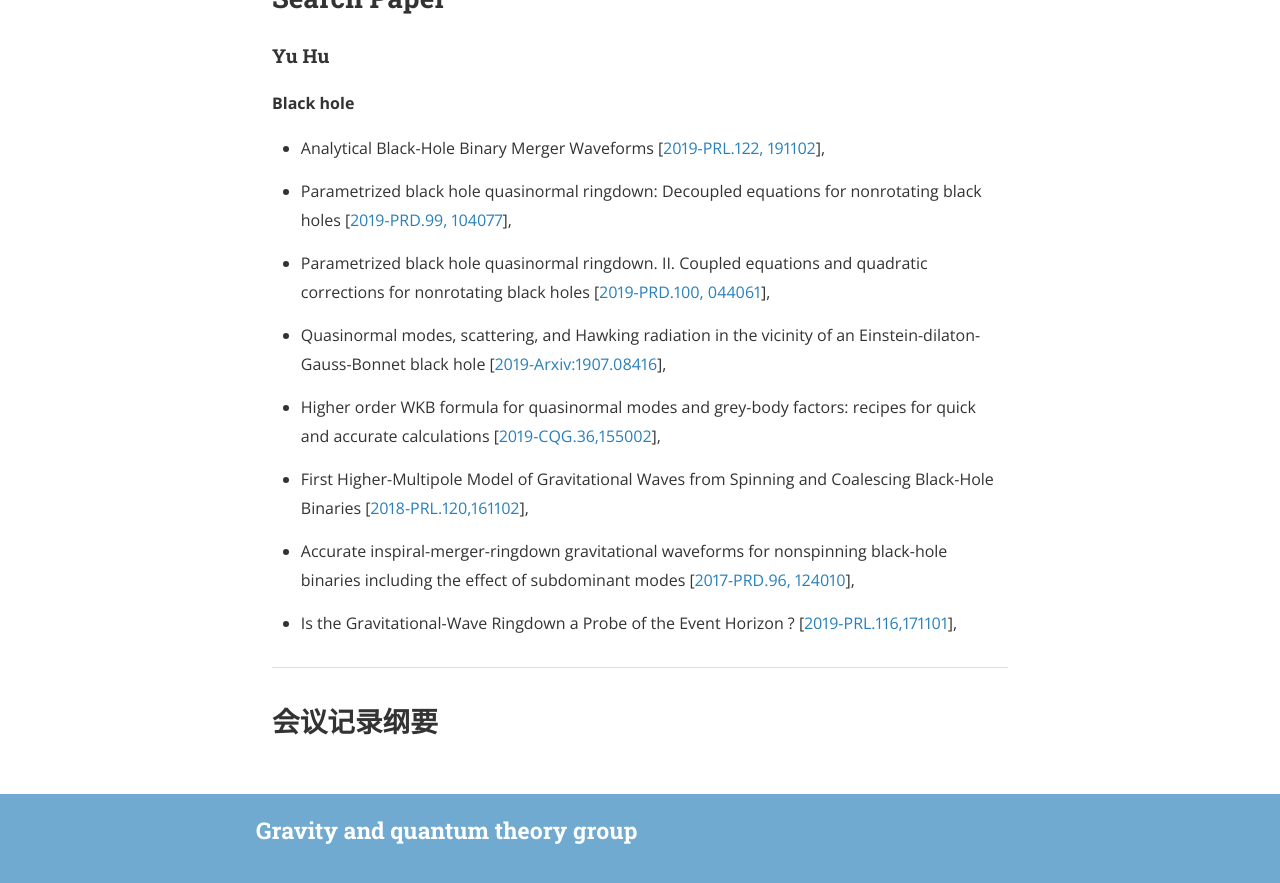
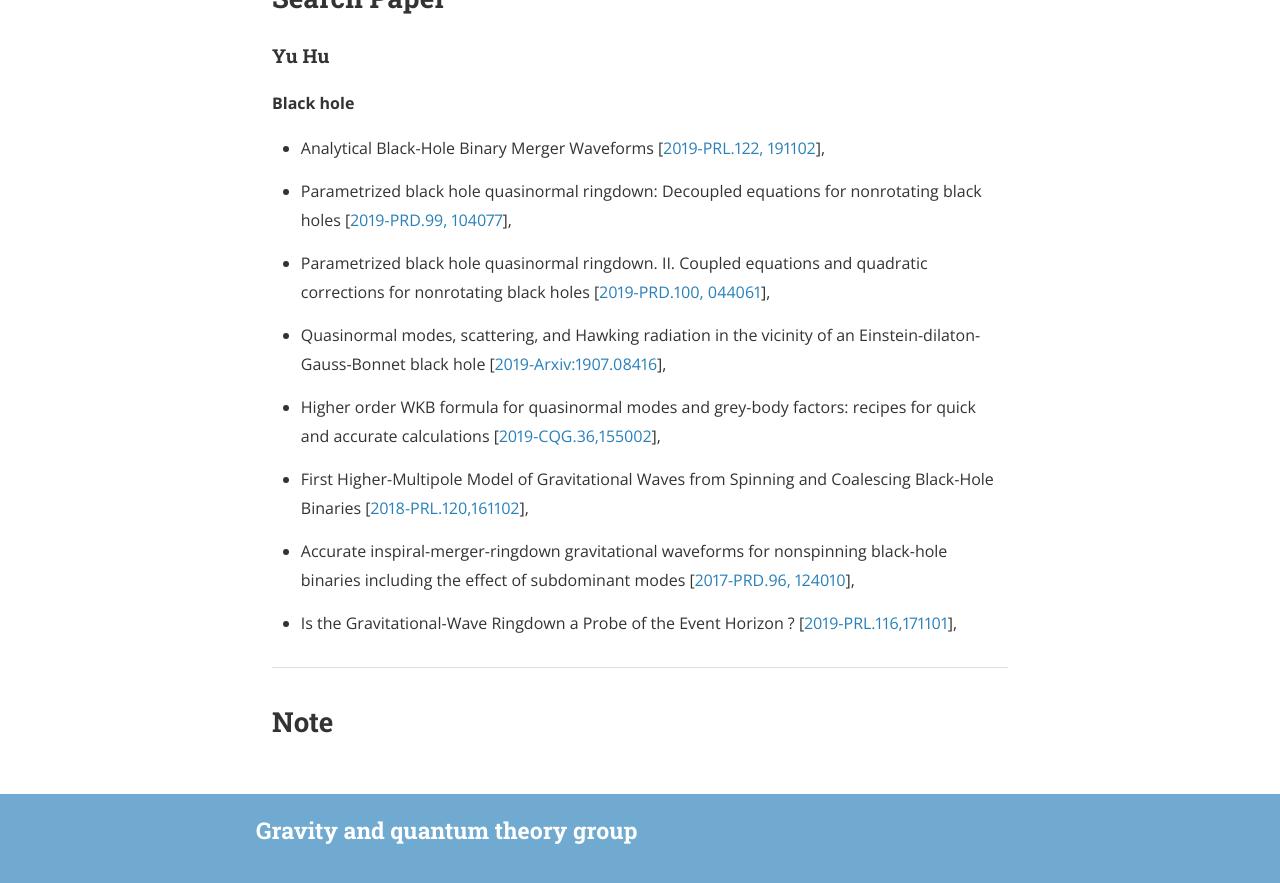
Before and after one commit to gravity-group/gravity-group.github.io, a Jekyll site: the page built from _posts/2019-09-08-group-meeting.md, in a window 1280 px wide and 900 px high, scrolled down 914 px. Shown: the top 883 px of the window. Built offline with Jekyll 4.4.1, drawn with Linux system fonts in a browser that asks for light colours; nearby versions of some CDN libraries.

Commit message:
Update 2019-09-08-group-meeting.md
20190826

```diff
--- a/_posts/2019-09-08-group-meeting.md
+++ b/_posts/2019-09-08-group-meeting.md
@@ -61,4 +61,4 @@ Yujie Tan, Chenggang Qin, Xiaoyu Lu, Yajie Wang, Panpan Wang, Miaomiao Zhao, Yua
 ---
 
 
-## 会议记录纲要
+## Note
```
